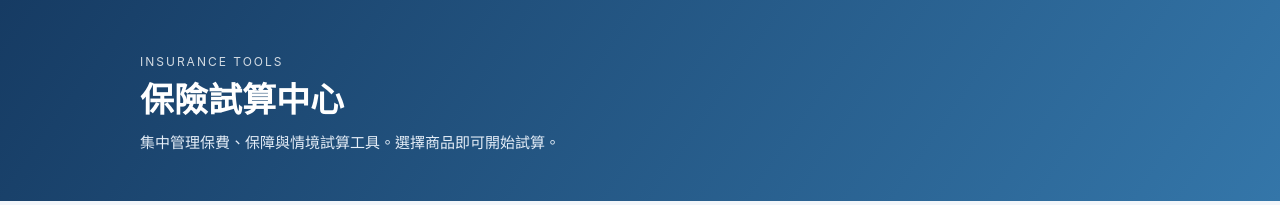
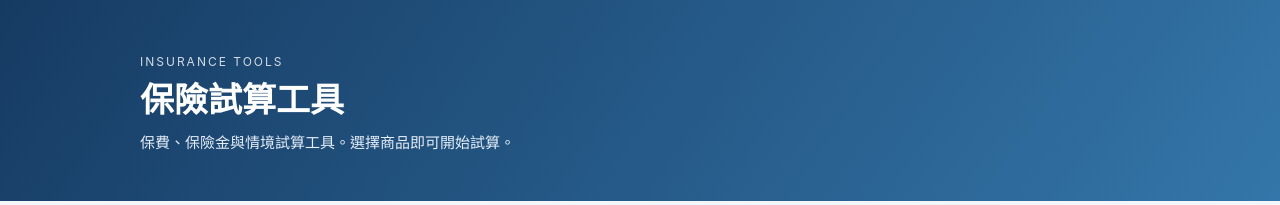
Before and after one commit to oopswei/insurance-calculator, a plain HTML site: page index.html in a window 1280 px wide. Shown: the top 205 px of the page. Drawn offline with Linux system fonts and the light colour scheme.

Commit message:
Add files via upload

```diff
--- a/index.html
+++ b/index.html
@@ -3,8 +3,8 @@
 <head>
   <meta charset="UTF-8">
   <meta name="viewport" content="width=device-width, initial-scale=1">
-  <meta name="description" content="保險商品保費與保險金情境試算工具入口">
-  <title>保險試算中心</title>
+  <meta name="description" content="保險商品保費與保險金情境試算工具">
+  <title>保險試算工具</title>
   <style>
     :root{--navy:#163b63;--blue:#27649a;--ink:#203044;--muted:#6b7b8d;--line:#dce5ee}
     *{box-sizing:border-box}
@@ -35,8 +35,8 @@
   <header class="hero">
     <div class="hero-inner">
       <div class="eyebrow">INSURANCE TOOLS</div>
-      <h1>保險試算中心</h1>
-      <p>集中管理保費、保障與情境試算工具。選擇商品即可開始試算。</p>
+      <h1>保險試算工具</h1>
+      <p>保費、保險金與情境試算工具。選擇商品即可開始試算。</p>
     </div>
   </header>
   <main class="main">
```
